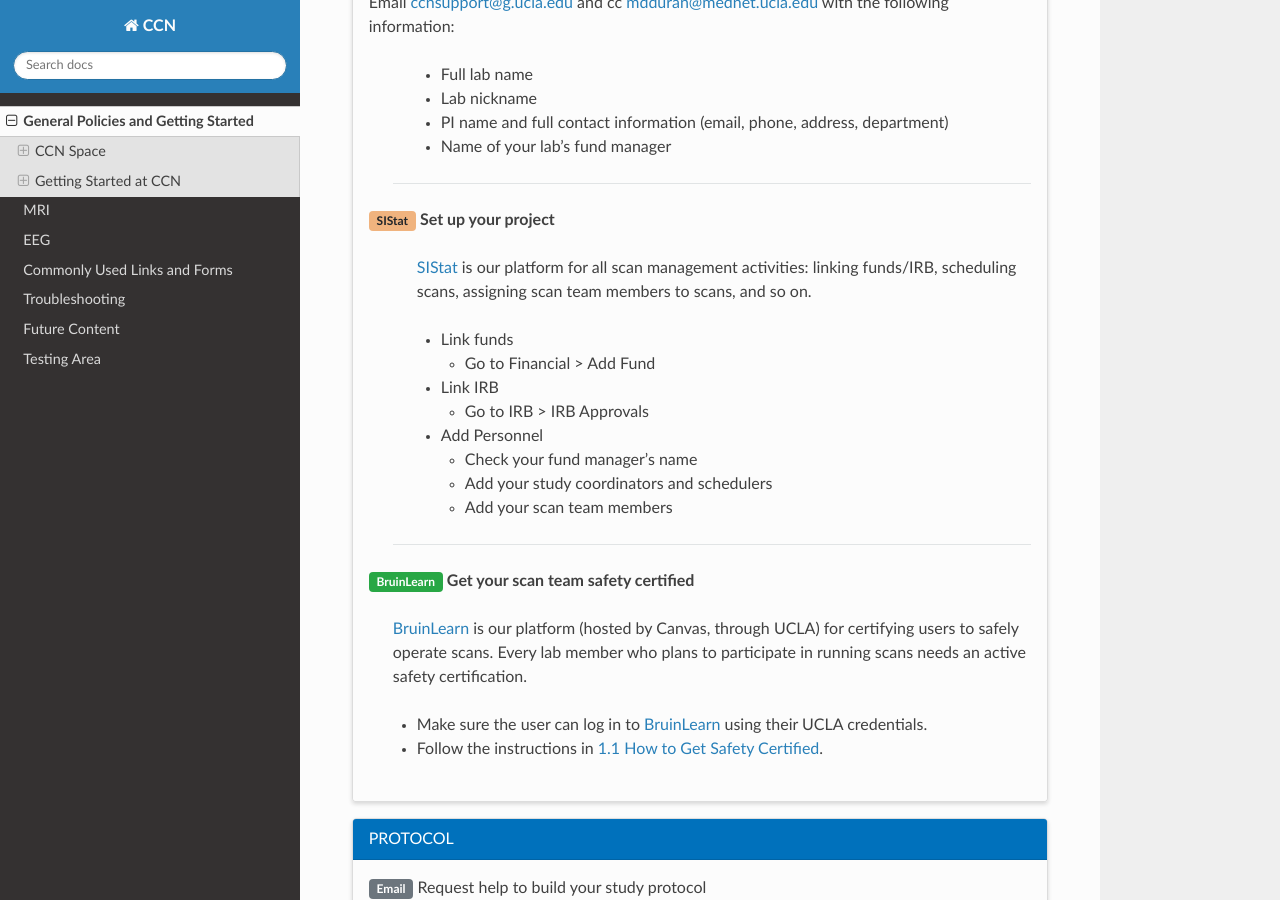
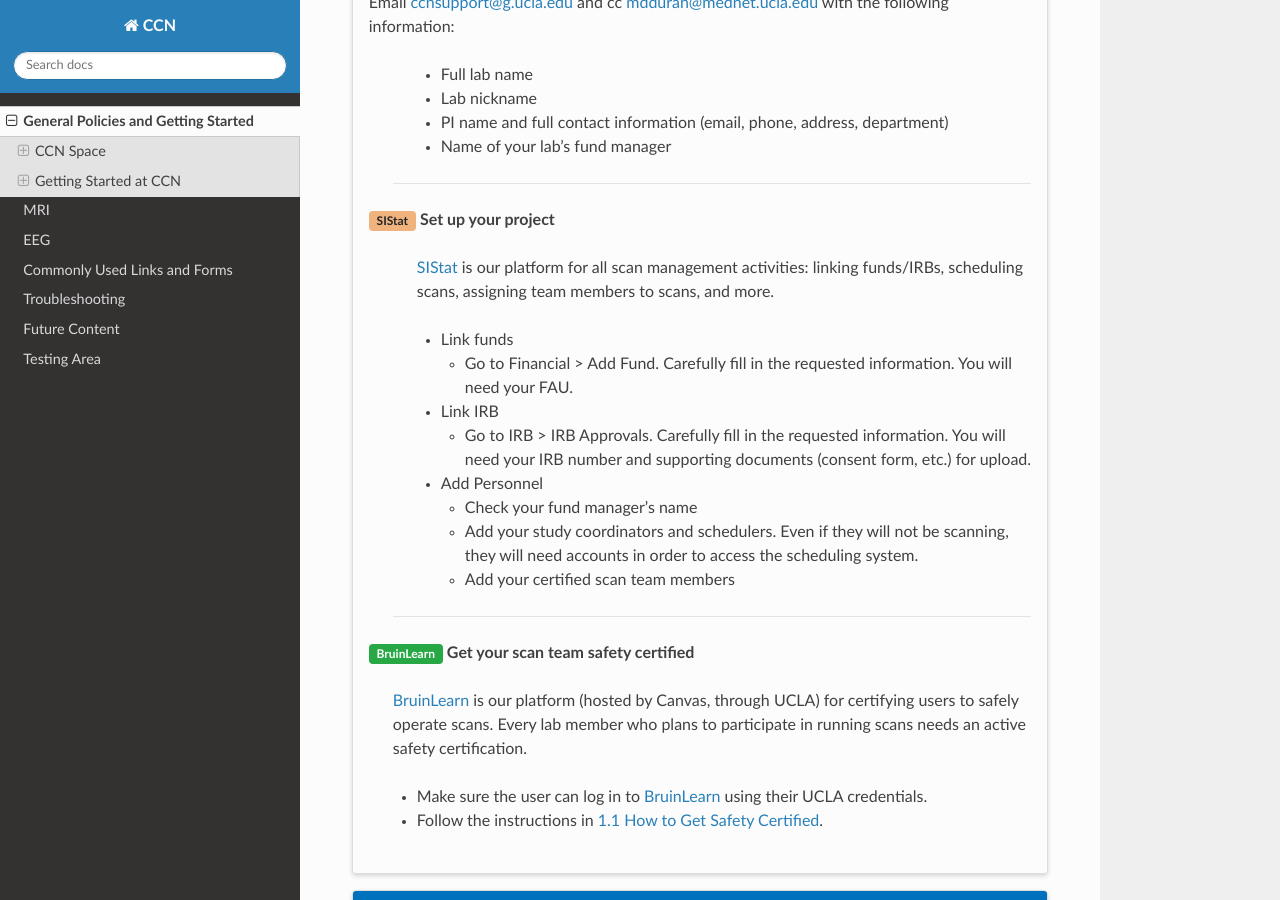
Before and after one commit to CCN-Support/CCN_Wiki, a Sphinx documentation site: the page built from docs/source/generalpolicies.rst, in a window 1280 px wide and 900 px high, scrolled down 4127 px. Built offline with Sphinx 7.4.7 and the Read the Docs theme 3.1.0, drawn with Linux system fonts in a browser that asks for light colours.

Commit message:
Update generalpolicies.rst

```diff
--- a/docs/source/generalpolicies.rst
+++ b/docs/source/generalpolicies.rst
@@ -125,21 +125,21 @@ Actions within the same sections below can be completed concurrently. Each secti
 
   :bdg-warning:`SIStat` **Set up your project**
 
-    `SIStat <https://sistat.ucla.edu/ccnsas/login.asp>`_ is our platform for all scan management activities: linking funds/IRB, scheduling scans, assigning scan team members to scans, and so on.
+    `SIStat <https://sistat.ucla.edu/ccnsas/login.asp>`_ is our platform for all scan management activities: linking funds/IRBs, scheduling scans, assigning team members to scans, and more.
 
     - Link funds
 
-      - Go to Financial > Add Fund
+      - Go to Financial > Add Fund. Carefully fill in the requested information. You will need your FAU.
 
     - Link IRB
 
-      - Go to IRB > IRB Approvals
+      - Go to IRB > IRB Approvals. Carefully fill in the requested information. You will need your IRB number and supporting documents (consent form, etc.) for upload.
 
     - Add Personnel
 
       - Check your fund manager's name
-      - Add your study coordinators and schedulers
-      - Add your scan team members
+      - Add your study coordinators and schedulers. Even if they will not be scanning, they will need accounts in order to access the scheduling system.
+      - Add your certified scan team members
 
    .. raw:: html
 
```
